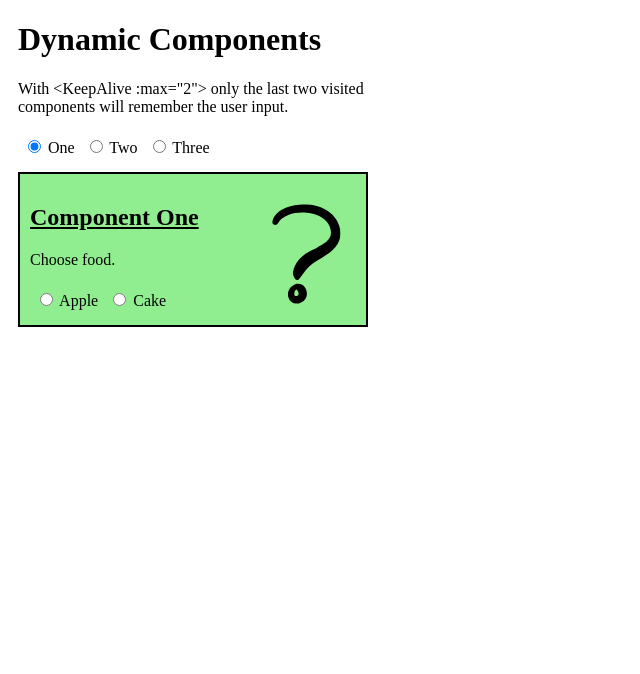
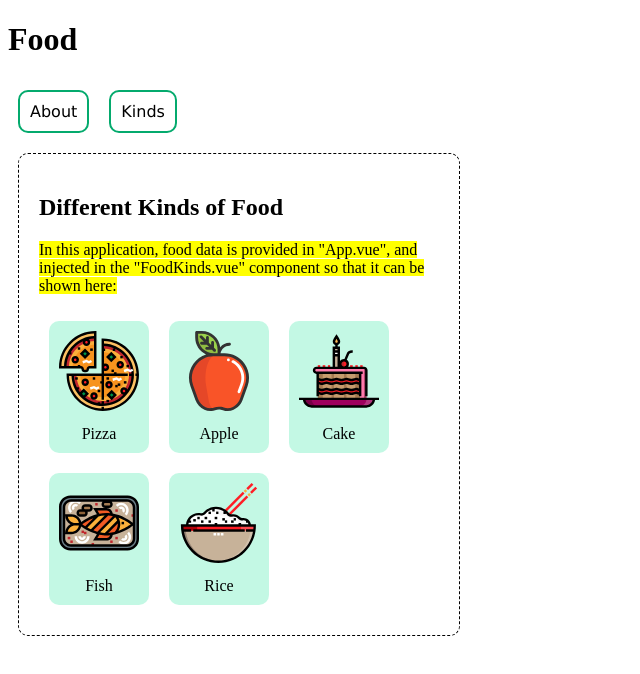
Before and after one commit to Bader-Idris/Vue_course_tab_tracker, a Vue app in the folder w3schoolsVue/: page / in a window 1280 px wide. Shown: the top 674 px of the page, without its empty margins (0-640 px from the left). Built offline with nearby package versions, Linux system fonts and the light colour scheme.

Commit message:
until provide/inject

```diff
--- a/w3schoolsVue/package.json
+++ b/w3schoolsVue/package.json
@@ -9,7 +9,8 @@
     "preview": "vite preview"
   },
   "dependencies": {
-    "vue": "^3.3.11"
+    "vue": "^3.3.11",
+    "vue-router": "^4.2.5"
   },
   "devDependencies": {
     "@vitejs/plugin-vue": "^4.5.2",
--- a/w3schoolsVue/src/App.vue
+++ b/w3schoolsVue/src/App.vue
@@ -1,45 +1,59 @@
 <template>
-  <h1>Dynamic Components</h1>
-  <p>With &lt;KeepAlive :max="2"&gt; only the last two visited components will remember the user input.</p>
-  <label><input type="radio" name="rbgComp" v-model="compName" :value="'comp-one'"> One</label>
-  <label><input type="radio" name="rbgComp" v-model="compName" :value="'comp-two'"> Two</label>
-  <label><input type="radio" name="rbgComp" v-model="compName" :value="'comp-three'"> Three</label>
-  <KeepAlive :max="2">
-    <component :is="compName"></component>
-  </KeepAlive>
+  <h1>Food</h1>
+  <div @click="this.activeComp = 'food-about'" class="divBtn">About</div>
+  <div @click="this.activeComp = 'food-kinds'" class="divBtn">Kinds</div>
+  <div id="divComp">
+    <component :is="activeComp"></component>
+  </div>
 </template>
 
 <script>
 export default {
   data() {
     return {
-      compName: 'comp-one'
+      activeComp: 'food-kinds',
+      foods: [
+        { name: 'Pizza', imgUrl: 'img_pizza.svg' },
+        { name: 'Apple', imgUrl: 'img_apple.svg' },
+        { name: 'Cake', imgUrl: 'img_cake.svg' },
+        { name: 'Fish', imgUrl: 'img_fish.svg' },
+        { name: 'Rice', imgUrl: 'img_rice.svg' }
+      ]
+    }
+  },
+  provide() {
+    return {
+      foods: this.foods
     }
   }
 }
 </script>
 
-<style>
-#app {
-  width: 350px;
+<style scoped>
+.divBtn {
+  display: inline-block;
+  text-decoration: none;
+  text-align: center;
+  background-color: white;
+  border: solid 2px #04AA6D;
+  border-radius: 10px;
+  font-family: Verdana, sans-serif;
+  color: black;
+  padding: 10px;
   margin: 10px;
 }
 
-#app>div {
-  border: solid black 2px;
-  padding: 10px;
-  margin-top: 10px;
+.divBtn:hover {
+  background-color: #04AA6D;
+  color: white;
+  cursor: pointer;
 }
 
-h2 {
-  text-decoration: underline;
+#divComp {
+  border: dashed black 1px;
+  border-radius: 10px;
+  padding: 20px;
+  margin: 10px;
+  width: 400px;
 }
-
-label {
-  display: inline-block;
-  padding: 5px;
-}
-
-label:hover {
-  cursor: pointer;
-}</style>
+</style>
--- a/w3schoolsVue/src/components/CompOne.vue
+++ /dev/null
@@ -1,38 +0,0 @@
-<template>
-  <div>
-    <img :src="imgSrc">
-    <h2>Component One</h2>
-    <p>Choose food.</p>
-    <label>
-      <input type="radio" name="rbgFood" v-model="imgSrc" :value="'img_apple.svg'" />
-      Apple
-    </label>
-    <label>
-      <input type="radio" name="rbgFood" v-model="imgSrc" :value="'img_cake.svg'" />
-      Cake
-    </label>
-  </div>
-</template>
-
-<script>
-export default {
-  name: 'CompOne',
-  data() {
-    return {
-      imgSrc: 'img_question.svg'
-    }
-  }
-}
-</script>
-
-<style scoped>
-div {
-  background-color: lightgreen;
-}
-
-img {
-  float: right;
-  height: 100px;
-  margin-top: 20px;
-}
-</style>
--- a/w3schoolsVue/src/components/CompThree.vue
+++ /dev/null
@@ -1,21 +0,0 @@
-<template>
-  <div :style="{ backgroundColor: bgColor }">
-    <h2>Component Three</h2>
-    <p>Choose a new background-color:</p>
-    <input type="color" v-model="bgColor">
-    <strong>{{ this.bgColor }}</strong>
-  </div>
-</template>
-
-<script>
-export default {
-  name: 'CompThree',
-  data() {
-    return {
-      bgColor: ''
-    }
-  }
-}
-</script>
-
-<style></style>
--- a/w3schoolsVue/src/components/CompTwo.vue
+++ /dev/null
@@ -1,30 +0,0 @@
-<template>
-  <div>
-    <h2>Component Two</h2>
-    <input type="text" v-model="msg" placeholder="Write something...">
-    <p>Your message:</p>
-    <p><strong>{{ this.msg }}</strong></p>
-  </div>
-</template>
-
-<script>
-export default {
-  name: 'CompTwo',
-  data() {
-    return {
-      msg: ''
-    }
-  }
-}
-</script>
-
-<style scoped>
-div {
-  background-color: lightpink;
-}
-
-strong {
-  background-color: yellow;
-  padding: 5px;
-}
-</style>
--- /dev/null
+++ b/w3schoolsVue/src/components/FoodAbout.vue
@@ -0,0 +1,6 @@
+<template>
+  <h2>About</h2>
+  <p>
+    Food is anything we eat to give our bodies energy and help us grow strong and healthy. It comes from different sources, like plants, animals, and even fungi. There are many kinds of food, and they all have special nutrients that our bodies need to work properly.
+  </p>
+</template>
--- /dev/null
+++ b/w3schoolsVue/src/components/FoodKinds.vue
@@ -0,0 +1,34 @@
+<template>
+  <h2>Different Kinds of Food</h2>
+  <p><mark>In this application, food data is provided in "App.vue", and injected in the "FoodKinds.vue" component so that
+      it can be shown here:</mark></p>
+  <div v-for="x in foods">
+    <img :src="x.imgUrl">
+    <p class="pName">{{ x.name }}</p>
+  </div>
+</template>
+
+<script>
+export default {
+  inject: ['foods']
+}
+</script>
+
+<style scoped>
+div {
+  margin: 10px;
+  padding: 10px;
+  display: inline-block;
+  width: 80px;
+  background-color: #28e49f47;
+  border-radius: 10px;
+}
+
+.pName {
+  text-align: center;
+  margin: 10px 0 0 0;
+}
+
+img {
+  width: 100%;
+}</style>
```
Also changed, not shown: w3schoolsVue/src/main.js (+4 -6 lines), 2 other files (tests, documents, lock files or other folders).
